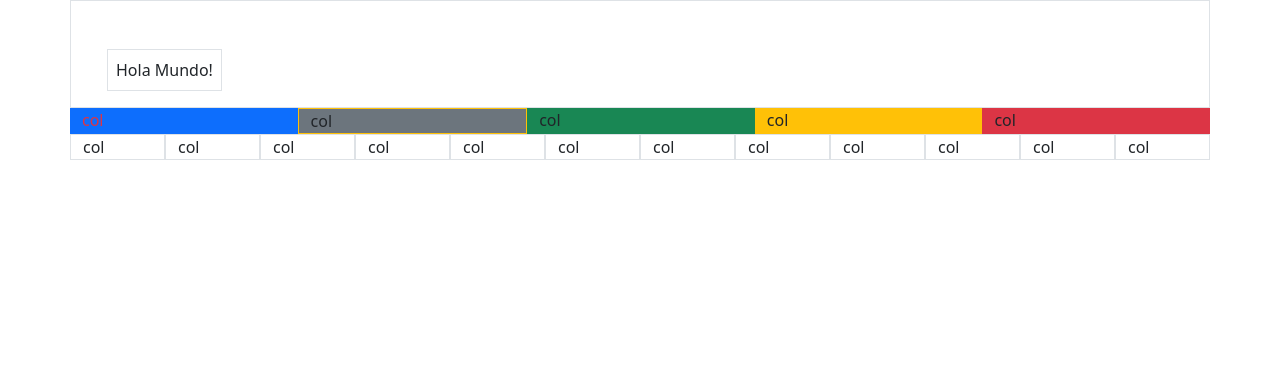
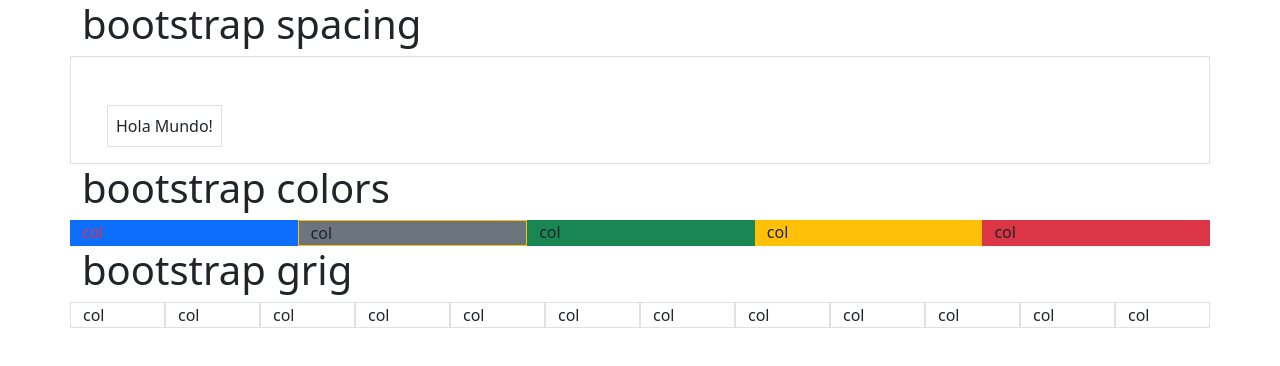
Before and after one commit to danilo800XR/Angular-example, an Angular app: page / in a window 1280 px wide. Shown: the top 366 px of the page. Built offline with nearby package versions, Linux system fonts and the light colour scheme.

Commit message:
add title components

```diff
--- a/src/app/components/bootstrap-colors/bootstrap-colors.component.html
+++ b/src/app/components/bootstrap-colors/bootstrap-colors.component.html
@@ -1,4 +1,9 @@
 <div class="container">
+    <div class="row">
+        <div class="col-12">
+            <h1>bootstrap colors</h1>
+        </div>
+    </div>
     <div class="row">
         <div class="col bg-primary text-danger">col</div>
         <div class="col bg-secondary border border-warning">col</div>
--- a/src/app/components/bootstrap-grid/bootstrap-grid.component.html
+++ b/src/app/components/bootstrap-grid/bootstrap-grid.component.html
@@ -1,5 +1,10 @@
 <div class="container">
     <div class="row">
+        <div class="col-12">
+            <h1>bootstrap grig</h1>
+        </div>
+    </div>
+        <div class="row">
         <div class="col-12 col-sm-4 col-md-2 col-xl-1 border">col</div>
         <div class="col-12 col-sm-4 col-md-2 col-xl-1 border">col</div>
         <div class="col-12 col-sm-4 col-md-2 col-xl-1 border">col</div>
--- a/src/app/components/bootstrap-spacing/bootstrap-spacing.component.html
+++ b/src/app/components/bootstrap-spacing/bootstrap-spacing.component.html
@@ -1,4 +1,9 @@
 <div class="container">
+    <div class="row">
+        <div class="col-12">
+            <h1>bootstrap spacing</h1>
+        </div>
+    </div>
     <div class="row">
         <div class="col-12 border">
             <span class="d-inline-block border mt-5 mb-3 ms-4 py-2 px-2">Hola Mundo!</span>
```
